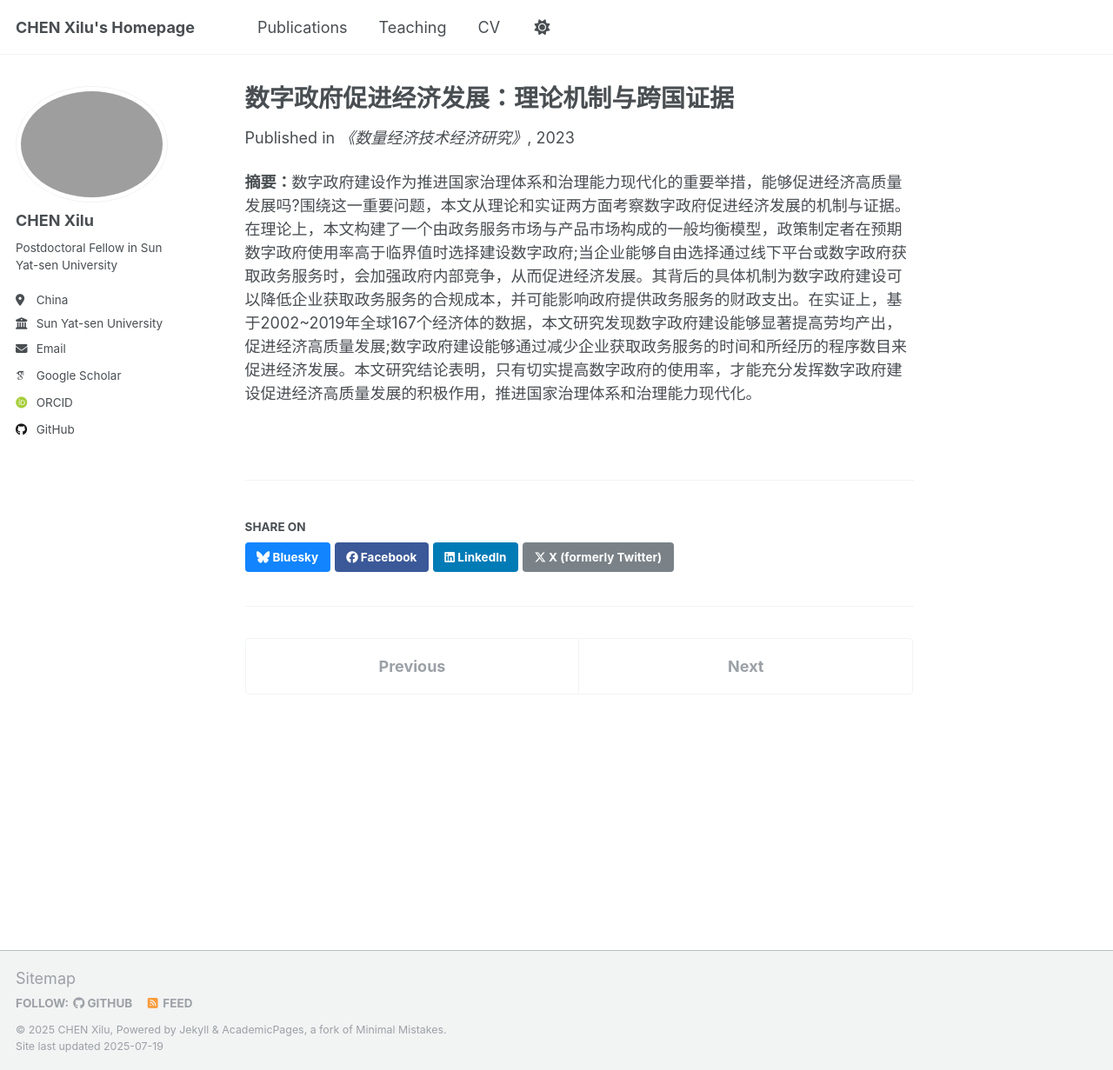
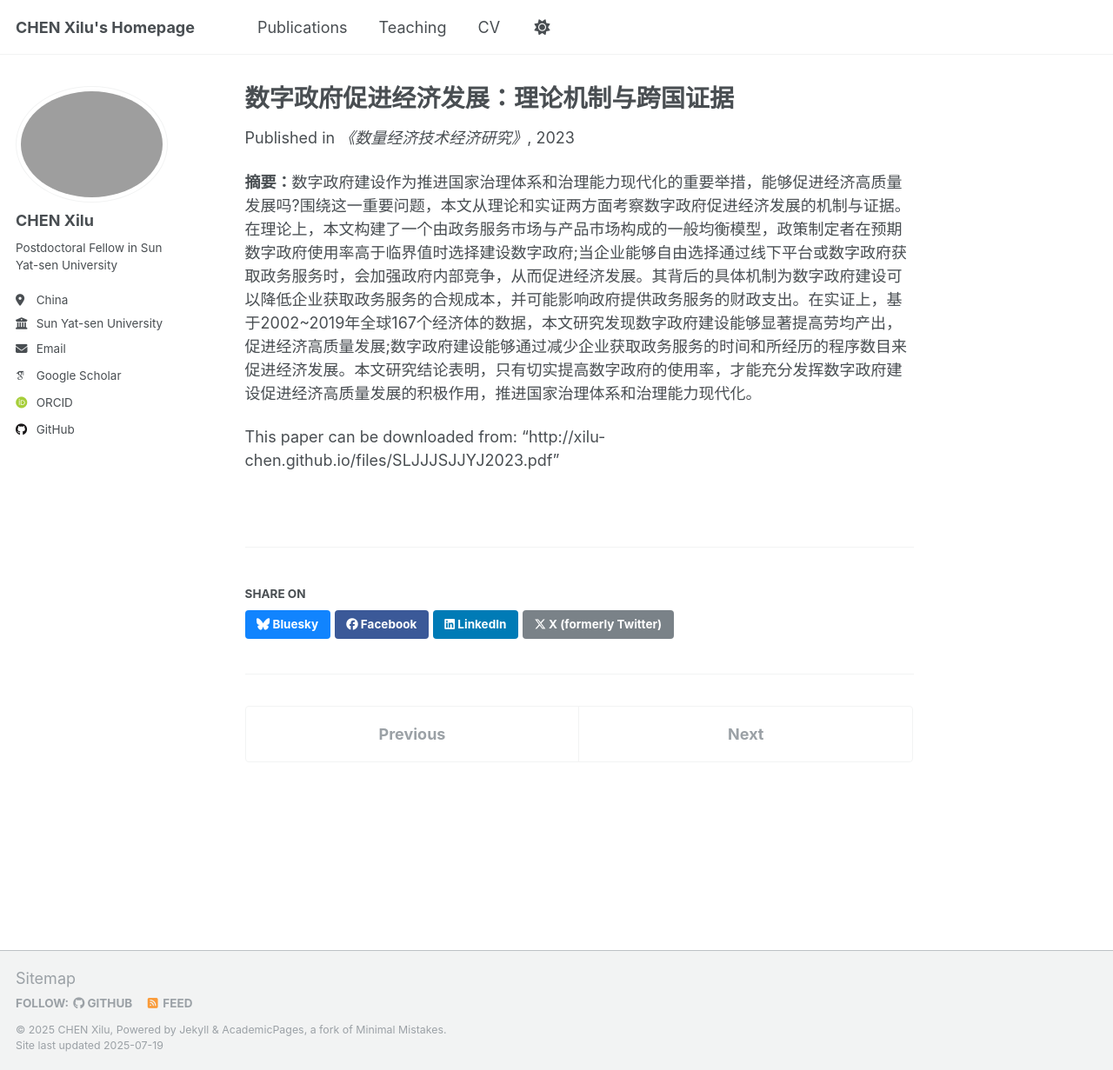
Before and after one commit to Xilu-CHEN/xilu-chen.github.io, a Jekyll site: the page built from _publications/SLJJJSJJYJ2023.md, in a window 1280 px wide and 1231 px high. Shown: the whole window at 87% size. Built offline with Jekyll 4.4.1, drawn with Linux system fonts in a browser that asks for light colours; some web fonts are replaced; a script that is not in the unit is left out.

Commit message:
Update SLJJJSJJYJ2023.md

```diff
--- a/_publications/SLJJJSJJYJ2023.md
+++ b/_publications/SLJJJSJJYJ2023.md
@@ -10,3 +10,5 @@ paperurl: 'http://xilu-chen.github.io/files/SLJJJSJJYJ2023.pdf'
 ---
 
 **摘要：**数字政府建设作为推进国家治理体系和治理能力现代化的重要举措，能够促进经济高质量发展吗?围绕这一重要问题，本文从理论和实证两方面考察数字政府促进经济发展的机制与证据。在理论上，本文构建了一个由政务服务市场与产品市场构成的一般均衡模型，政策制定者在预期数字政府使用率高于临界值时选择建设数字政府;当企业能够自由选择通过线下平台或数字政府获取政务服务时，会加强政府内部竞争，从而促进经济发展。其背后的具体机制为数字政府建设可以降低企业获取政务服务的合规成本，并可能影响政府提供政务服务的财政支出。在实证上，基于2002~2019年全球167个经济体的数据，本文研究发现数字政府建设能够显著提高劳均产出，促进经济高质量发展;数字政府建设能够通过减少企业获取政务服务的时间和所经历的程序数目来促进经济发展。本文研究结论表明，只有切实提高数字政府的使用率，才能充分发挥数字政府建设促进经济高质量发展的积极作用，推进国家治理体系和治理能力现代化。
+
+This paper can be downloaded from: "http://xilu-chen.github.io/files/SLJJJSJJYJ2023.pdf"
```
